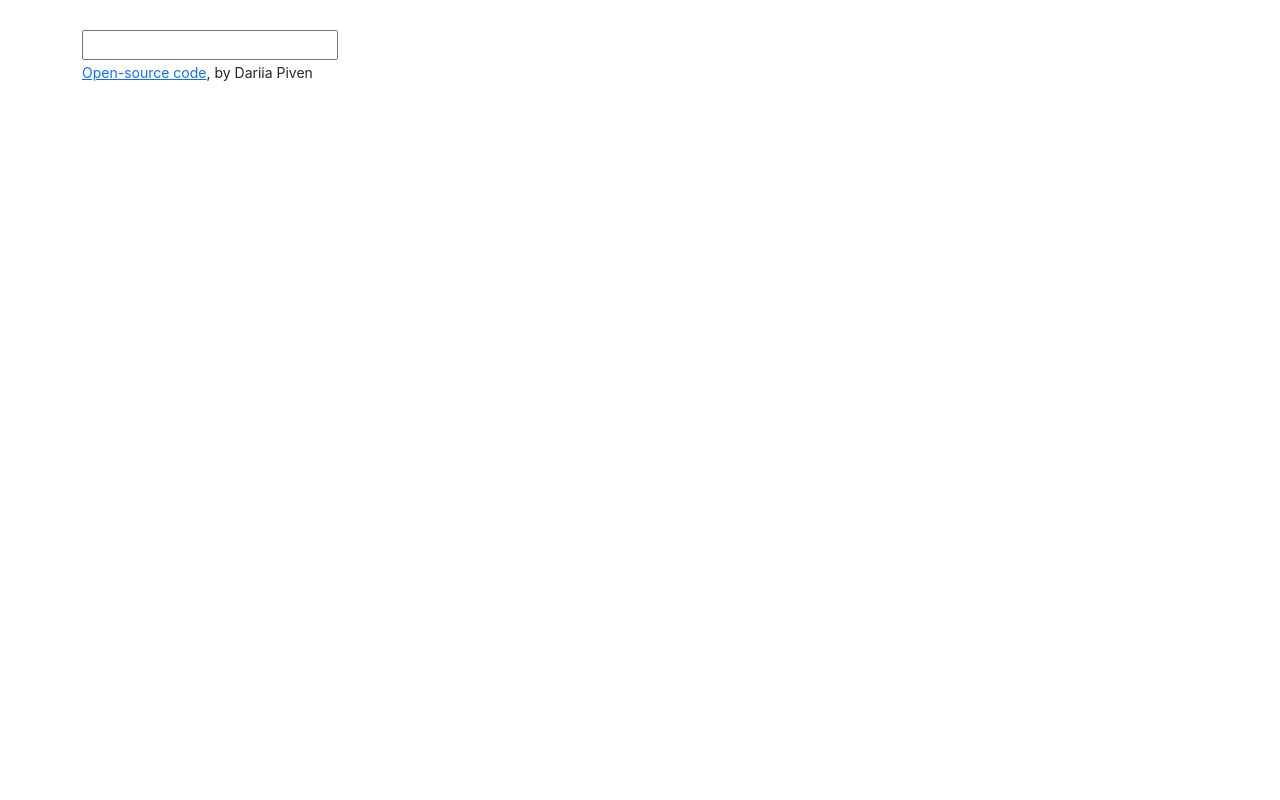
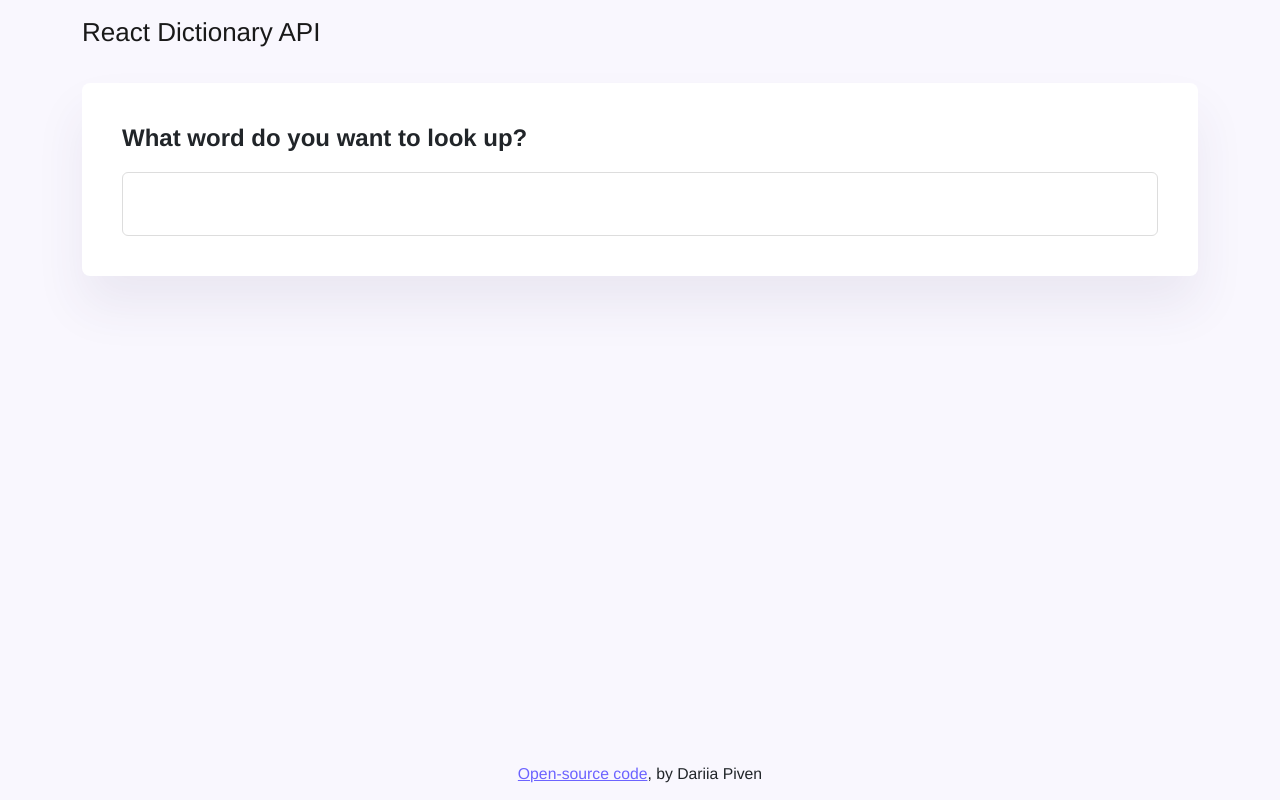
Before and after one commit to dashacherednichenko/react-dictionary, a React (Create React App) app: page / in a window 1280 px wide. Built offline with nearby package versions, Linux system fonts and the light colour scheme.

Commit message:
add more styles

```diff
--- a/src/App.css
+++ b/src/App.css
@@ -1,41 +1,6 @@
-/*.App {*/
-/*  text-align: center;*/
-/*}*/
-.App-header {
-    margin: 30px 0;
+.App a {
+    color: #6c63ff;
 }
-
-/*.App-logo {*/
-/*  height: 40vmin;*/
-/*  pointer-events: none;*/
-/*}*/
-
-/*@media (prefers-reduced-motion: no-preference) {*/
-/*  .App-logo {*/
-/*    animation: App-logo-spin infinite 20s linear;*/
-/*  }*/
-/*}*/
-
-/*.App-header {*/
-/*  background-color: #282c34;*/
-/*  min-height: 100vh;*/
-/*  display: flex;*/
-/*  flex-direction: column;*/
-/*  align-items: center;*/
-/*  justify-content: center;*/
-/*  font-size: calc(10px + 2vmin);*/
-/*  color: white;*/
-/*}*/
-
-/*.App-link {*/
-/*  color: #61dafb;*/
-/*}*/
-
-/*@keyframes App-logo-spin {*/
-/*  from {*/
-/*    transform: rotate(0deg);*/
-/*  }*/
-/*  to {*/
-/*    transform: rotate(360deg);*/
-/*  }*/
-/*}*/
+.App a:hover {
+    text-decoration: none;
+}
--- a/src/App.js
+++ b/src/App.js
@@ -1,20 +1,19 @@
-import logo from './logo.svg';
 import './App.css';
+
+import Header from "./Header";
 import Footer from "./Footer";
 import Dictionary from "./Dictionary";
 
 function App() {
     return (
         <div className="App">
+            <Header/>
+            <main>
                 <div className="container">
-        <header className="App-header">
-        </header>
-        <main>
-          <Dictionary />
+                    <Dictionary/>
+                </div>
             </main>
-        <Footer />
-      </div>
-
+            <Footer/>
         </div>
     );
 }
--- a/src/Dictionary.css
+++ b/src/Dictionary.css
@@ -0,0 +1,44 @@
+.Dictionary section {
+    box-shadow: 0 30px 50px rgb(65 50 100 / 8%);
+    border-radius: 8px;
+    background: #fff;
+    margin-top: 10px;
+    padding: 40px;
+}
+
+.Dictionary label {
+    font-weight: 600;
+    font-style: normal;
+    font-size: 24px;
+    margin-bottom: 20px;
+    display: block;
+    line-height: 29px;
+}
+
+.Dictionary .search-input {
+    display: block;
+    height: 64px;
+    color: #666;
+    font-size: 18px;
+    line-height: 21px;
+    padding: 22px;
+    border: 1px solid #ddd;
+    border-radius: 6px;
+    width: 100%;
+}
+
+.Result h2 {
+    font-style: normal;
+    font-weight: 600;
+    font-size: 36px;
+    line-height: 43px;
+    color: #000;
+}
+
+.Meaning h3 {
+    font-weight: 600;
+    font-size: 24px;
+    line-height: 29px;
+    margin-bottom: 20px;
+    color: #000;
+}
--- a/src/Dictionary.js
+++ b/src/Dictionary.js
@@ -10,7 +10,7 @@ export default function Dictionary() {
 
     function handleResponse(res) {
         let data = res.data;
-        setResults( res.data );
+        setResults(res.data);
         // for (let i = 0; i < data.length; i++) {
         //     let defs = data[i].meanings[0].definitions;
         //     for (let i = 0; i < defs.length; i++) {
@@ -22,22 +22,22 @@ export default function Dictionary() {
     function search(e) {
         e.preventDefault();
         let apiUrl = `https://api.dictionaryapi.dev/api/v2/entries/en/${keyword}`;
-        // console.log("search", keyword);
         axios(apiUrl).then(handleResponse);
-        // alert(`User search for "${keyword}"`);
     }
 
     function handleSearchInputChange(e) {
-        // console.log("search.input", e.target.value);
         setKeyword(e.target.value);
     }
 
     return (
         <div className="Dictionary">
-            <form onSubmit={search}>
-                <input type="search" onChange={handleSearchInputChange}/>
-            </form>
-            <Result results={results} />
+            <section>
+                <form onSubmit={search}>
+                    <label>What word do you want to look up?</label>
+                    <input type="search" className="search-input" onChange={handleSearchInputChange}/>
+                </form>
+            </section>
+            <Result results={results}/>
         </div>
     );
 }
--- /dev/null
+++ b/src/Footer.css
@@ -0,0 +1,11 @@
+.App footer {
+    text-align: center;
+    margin-top: 20px;
+    font-size: 18px;
+    position: absolute;
+    bottom: 0;
+    width: 100%;
+    height: 50px;
+    padding-top: 10px;
+    padding-bottom: 10px;
+}
--- a/src/Footer.js
+++ b/src/Footer.js
@@ -1,4 +1,6 @@
 import React from "react";
+
+import "./Footer.css";
 
 export default function Footer() {
     return (
--- /dev/null
+++ b/src/Header.css
@@ -0,0 +1,13 @@
+.navbar {
+    padding: 0.5rem 1rem;
+    min-height:50px;
+}
+.navbar-brand {
+    display: inline-block;
+    padding-top: 0.3125rem;
+    padding-bottom: 0.3125rem;
+    margin-right: 1rem;
+    font-size: 26px;
+    line-height: inherit;
+    white-space: nowrap;
+}
--- /dev/null
+++ b/src/Header.js
@@ -0,0 +1,15 @@
+import React from "react";
+
+import "./Header.css"
+
+export default function Header(){
+    return(
+        <header className="Header">
+            <nav className="navbar navbar-default">
+                <div className="container">
+                    <h1 className="navbar-brand">React Dictionary API</h1>
+                </div>
+            </nav>
+        </header>
+    )
+}
--- a/src/Meaning.css
+++ b/src/Meaning.css
@@ -1,4 +1,5 @@
 .Meaning em {
-    /*font-style: italic;*/
-    font-size: 12px;
+    font-size: 13px;
+    line-height: 15px;
+    color: #666;
 }
--- a/src/Result.js
+++ b/src/Result.js
@@ -1,23 +1,23 @@
 import React from "react";
 import Meaning from "./Meaning";
 
-export default function Result(props){
-    // console.log('res', props.results);
-    if(props.results.length) {
+export default function Result(props) {
+    if (props.results.length) {
         return (
             <div className="Result">
-                <h2>{props.results[0].word}</h2>
-                {props.results[0].meanings.map(function (meaning, index){
+                <section>
+                    <h2>{props.results[0].word}</h2>
+                </section>
+                {props.results[0].meanings.map(function (meaning, index) {
                     return (
-                        <div key={index}>
+                        <section key={index}>
                             <Meaning meaning={meaning}/>
-                        </div>
+                        </section>
                     )
                 })}
             </div>
         )
-    }
-    else {
+    } else {
         return null;
     }
 }
--- a/src/index.css
+++ b/src/index.css
@@ -1,13 +1,13 @@
 body {
-  margin: 0;
-  font-family: -apple-system, BlinkMacSystemFont, 'Segoe UI', 'Roboto', 'Oxygen',
-    'Ubuntu', 'Cantarell', 'Fira Sans', 'Droid Sans', 'Helvetica Neue',
-    sans-serif;
-  -webkit-font-smoothing: antialiased;
-  -moz-osx-font-smoothing: grayscale;
+    background: #f9f7fe;
+    font-family: "Cerebri-Sans", Helvetica, Arial, sans-serif;
+    min-height: 100vh;
+    margin: 0;
+    position: relative;
 }
 
-code {
-  font-family: source-code-pro, Menlo, Monaco, Consolas, 'Courier New',
-    monospace;
+body::after {
+    content: '';
+    display: block;
+    height: 50px; /* Set same as footer's height */
 }
--- a/src/index.js
+++ b/src/index.js
@@ -11,7 +11,4 @@ root.render(
   </React.StrictMode>
 );
 
-// If you want to start measuring performance in your app, pass a function
-// to log results (for example: reportWebVitals(console.log))
-// or send to an analytics endpoint. Learn more: https://bit.ly/CRA-vitals
 reportWebVitals();
```
Lines whose indentation alone changed are shown as unchanged.
